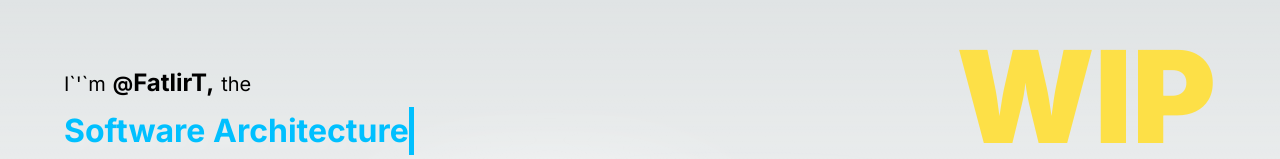
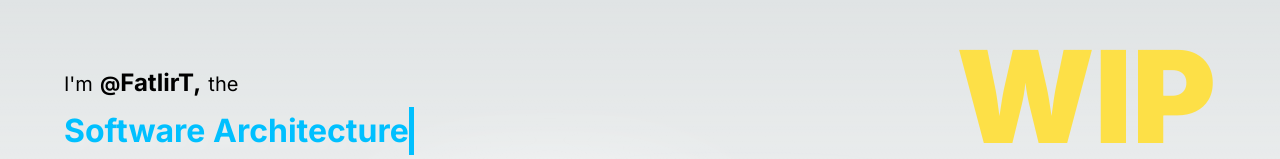
Before and after one commit to FatlirT/portfolio, a Next.js app: page / in a window 1280 px wide. Shown: the part 181-340 px from the top of the page. Built offline with nearby package versions, Linux system fonts and the light colour scheme.

Commit message:
fix: fix escaped apos

```diff
--- a/app/page.tsx
+++ b/app/page.tsx
@@ -19,7 +19,7 @@ export default function Home() {
             <h1 className="text-5xl font-black w-full justify-start flex">Hey! 👋</h1><br /><br /><br className="" />
             <div className="w-full mb-16">
               <div className="pb-2">
-                <h1 className="inline-block text-xl">I`&apos;`m </h1><h1 className='font-bold inline-block text-xl pl-[7px]'>@</h1><h1 className="inline-block text-2xl font-bold pr-[7px]">FatlirT,</h1><h1 className="inline-block text-xl">the</h1>
+                <h1 className="inline-block text-xl">I&apos;m </h1><h1 className='font-bold inline-block text-xl pl-[7px]'>@</h1><h1 className="inline-block text-2xl font-bold pr-[7px]">FatlirT,</h1><h1 className="inline-block text-xl">the</h1>
               </div>
               <Typewriter fields={felds}></Typewriter>
               <h1 className='text-xl'>enthusiast!</h1>
```
